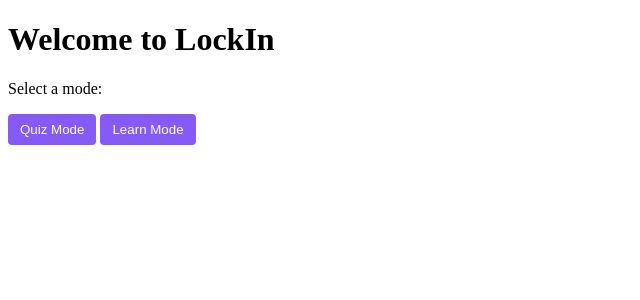
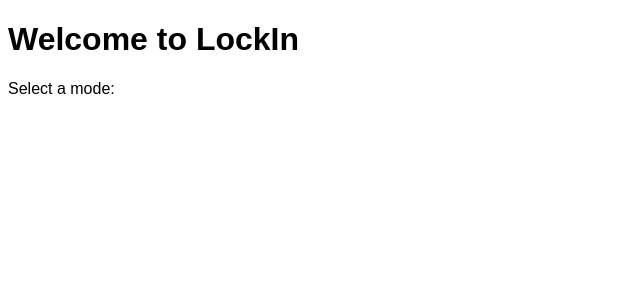
Before and after one commit to francoNovoa08/LockIn-demo, a Flask app: page / in a window 1280 px wide. Shown: the top 300 px of the page, without its empty margins (0-640 px from the left). Run offline with Flask 3, Linux system fonts and the light colour scheme.

Commit message:
Import Gilker font

```diff
--- a/static/css/style.css
+++ b/static/css/style.css
@@ -1,3 +1,9 @@
+@font-face {
+  font-family: "gliken";
+  src: url("{{ url_for('static', filename='fonts/gliken.woff2') }}")
+  font-weight: bold;
+}
+
 :root {
   --LockIn-purple: #855af8;
   --LockIn-purple-light: #9e86ff;
@@ -5,6 +11,7 @@
   --LockIn-blue: #468df2;
   --LockIn-blue-light: #50a5f8;
   --LockIn-blue-lighter: #56b0f0;
+  font-family: "gliken", sans-serif;
 }
 
 button {
@@ -12,7 +19,7 @@ button {
   padding: 8px 12px;
   border: none;
   border-radius: 4px;
-  background-color: var(--LockIn-purple);
+  background-color: var(--LockIn-purple) format("woff2"),;
   cursor: pointer;
   transition: background-color 0.3s;
 }
```
Also changed, not shown: static/fonts/Gliker-Black.woff (added).
